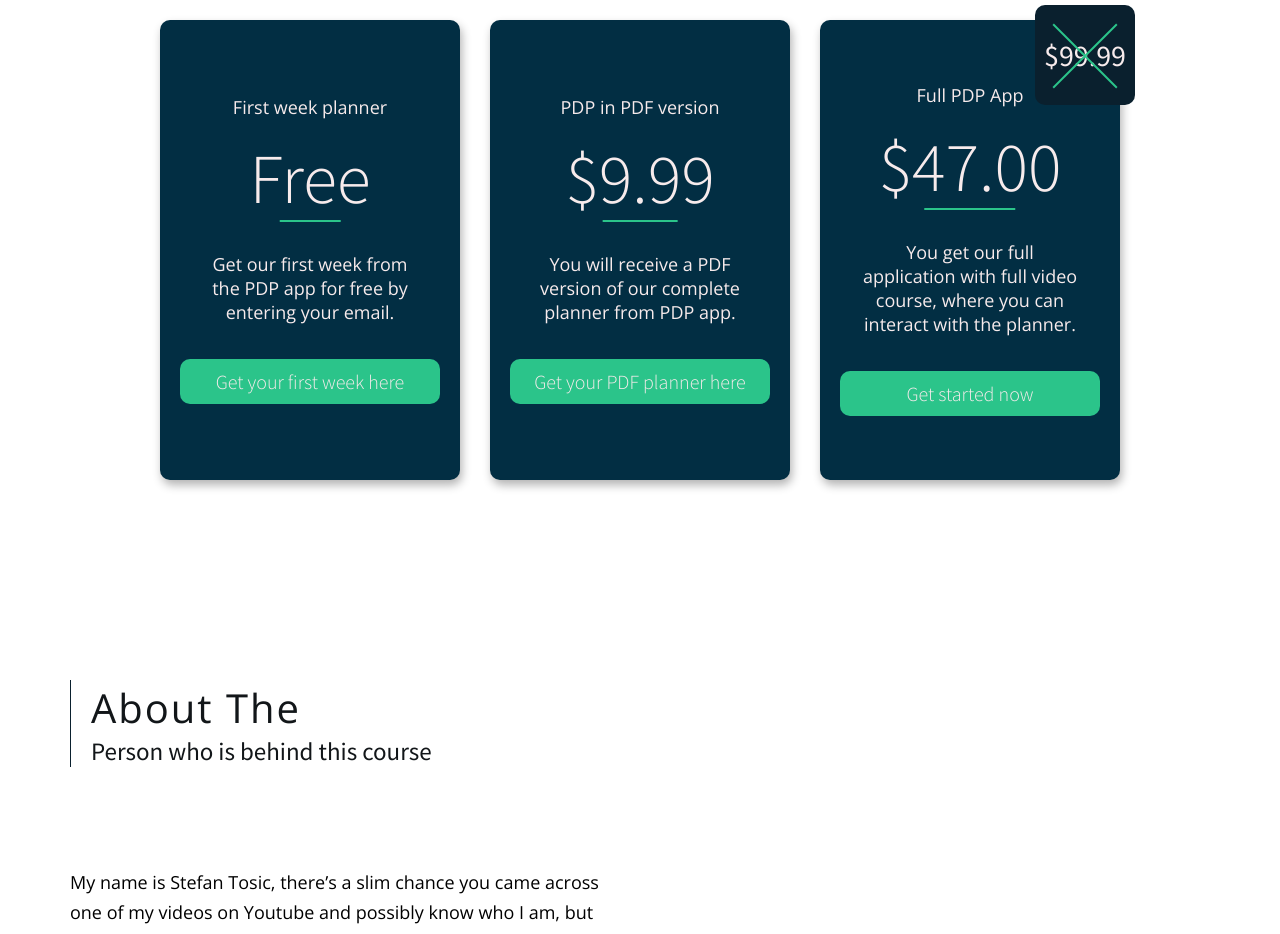
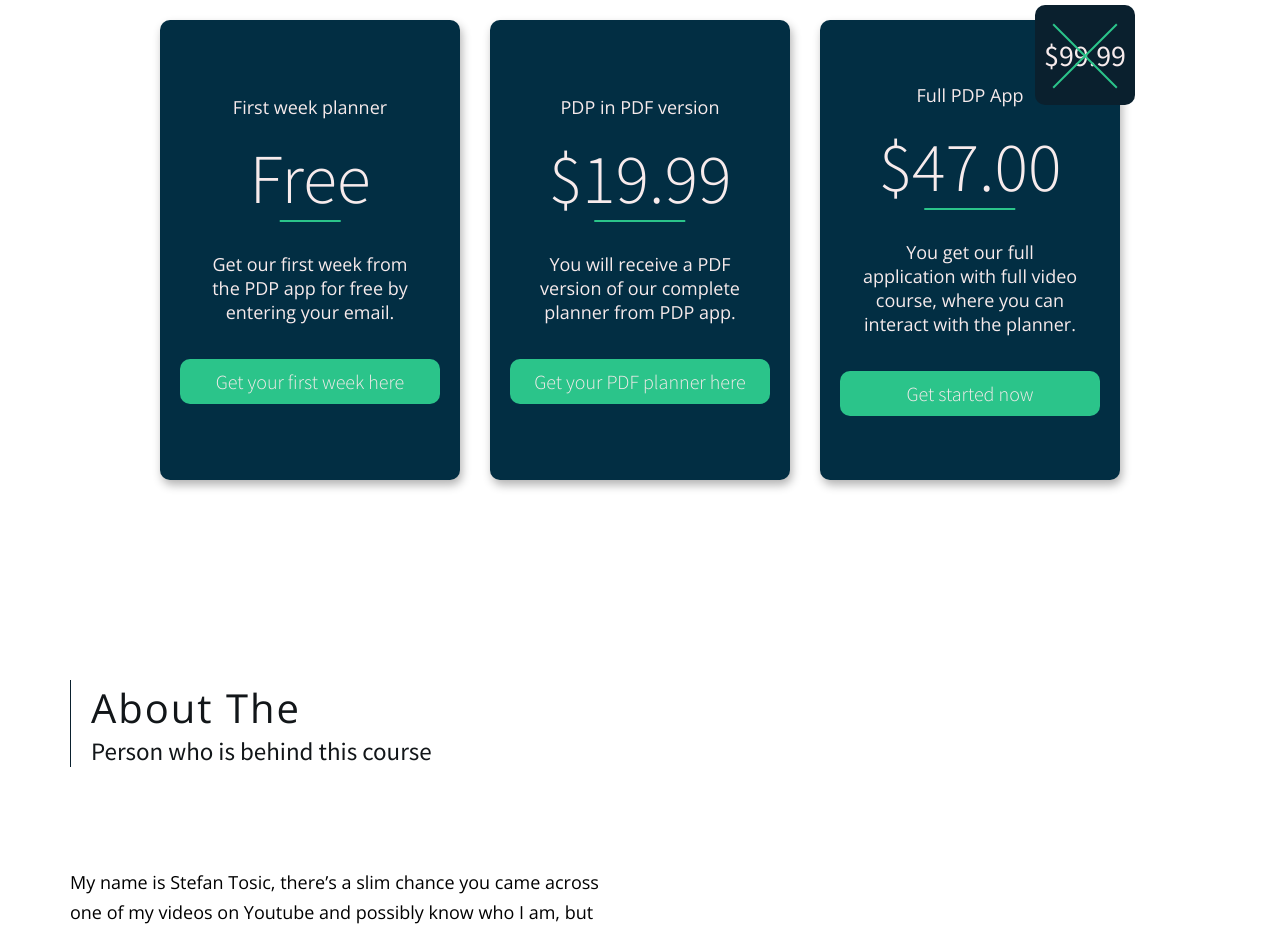
Before and after one commit to VukJovanovic/pdp-landing-page, a website built with Parcel: page index.html in a window 1280 px wide. Shown: the part 4380-5314 px from the top of the page. Built offline with nearby package versions, Linux system fonts and the light colour scheme.

Commit message:
price change

```diff
--- a/index.html
+++ b/index.html
@@ -397,7 +397,7 @@
 					</div>
 					<div class="pricing__card">
 						<p class="pricing__card-feature">PDP in PDF version</p>
-						<p class="pricing__card-price">$9.99</p>
+						<p class="pricing__card-price">$19.99</p>
 						<p class="pricing__card-feature">You will receive a PDF version of our complete planner from PDP app.</p>
 						<a href="/landing/pdfversioncheckout.html" class="pricing__card-cta">Get your PDF planner here</a>
 					</div>
```
